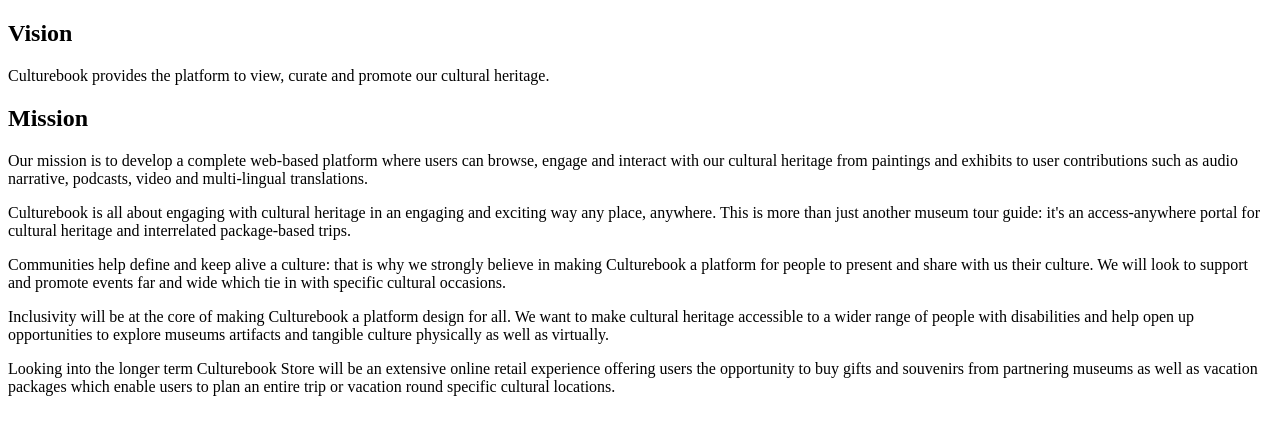
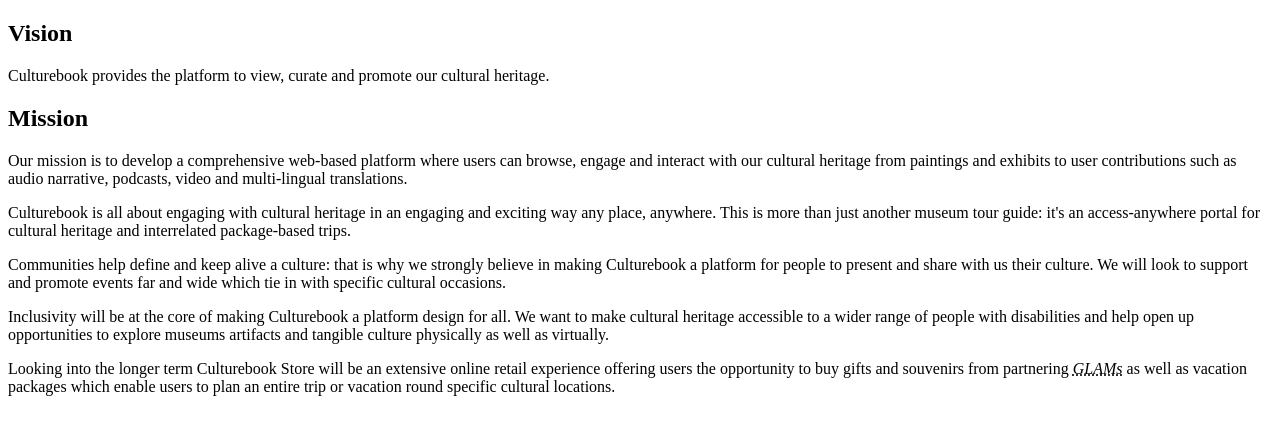
Before and after one commit to culturebook/culturebook.github.io, a Gatsby site: page /about in a window 1280 px wide. Built offline with nearby package versions, Linux system fonts and the light colour scheme; Gatsby itself is replaced by a stand-in of ours.

Commit message:
Reference to GLAMs

```diff
--- a/package.json
+++ b/package.json
@@ -27,7 +27,7 @@
     "test": "echo \"Error: no test specified\" && exit 1"
   },
   "devDependencies": {
-    "prettier": "^1.14.2"
+    "prettier": "^1.14.3"
   },
   "repository": {
     "type": "git",
--- a/src/pages/about.js
+++ b/src/pages/about.js
@@ -7,11 +7,11 @@
     <h2 id="vision">Vision</h2>
     <p>Culturebook provides the platform to view, curate and promote our cultural heritage.</p>
     <h2 id="mission">Mission</h2>
-    <p>Our mission  is to develop a complete web-based platform where users can browse, engage and interact with our cultural heritage from paintings and exhibits to user contributions such as audio narrative, podcasts, video and multi-lingual translations.</p>
+    <p>Our mission  is to develop a comprehensive web-based platform where users can browse, engage and interact with our cultural heritage from paintings and exhibits to user contributions such as audio narrative, podcasts, video and multi-lingual translations.</p>
     <p>Culturebook is all about engaging with cultural heritage in an engaging and exciting way any place, anywhere. This is more than just another museum tour guide: it's an access-anywhere portal for cultural heritage and interrelated package-based trips.</p>
     <p>Communities help define and keep alive a culture: that is why we strongly believe in making Culturebook a platform for people to present and share with us their culture. We will look to support and promote events far and wide which tie in with specific cultural occasions.</p>
     <p>Inclusivity will be at the core of making Culturebook a platform design for all. We want to make cultural heritage accessible to a wider range of people with disabilities and help open up opportunities to explore museums artifacts and tangible culture physically as well as virtually.</p>
-    <p>Looking into the longer term Culturebook Store will be an extensive online retail experience offering users the opportunity to buy gifts and souvenirs from partnering museums as well as vacation packages which enable users to plan an entire trip or vacation round specific cultural locations.</p>
+    <p>Looking into the longer term Culturebook Store will be an extensive online retail experience offering users the opportunity to buy gifts and souvenirs from partnering <dfn><abbr title="galleries, libraries, archives, and museums">GLAMs</abbr></dfn> as well as vacation packages which enable users to plan an entire trip or vacation round specific cultural locations.</p>
     </article>
   </div>
 )
```
Also changed, not shown: 2 other files.
